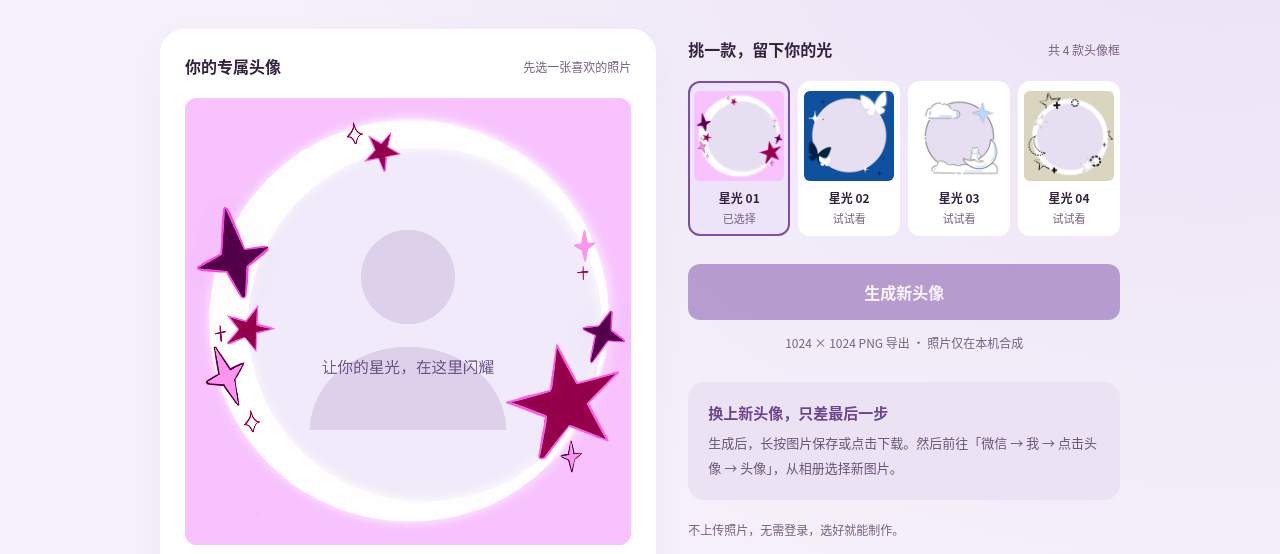
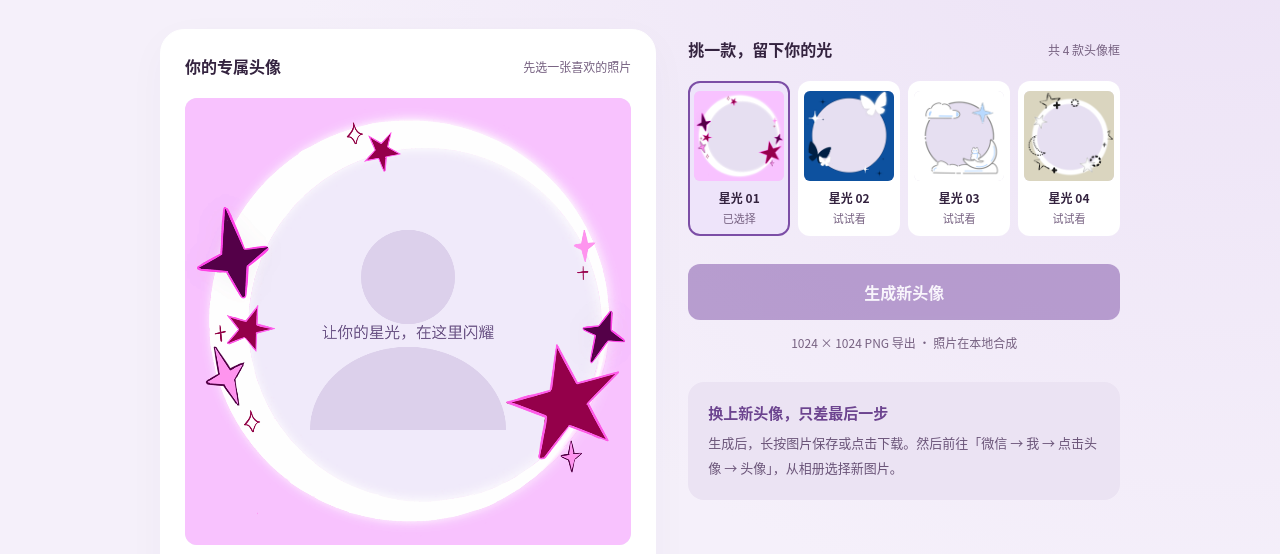
Before and after one commit to kxd23/Frame_chage_website, a plain HTML site: page index.html in a window 1280 px wide. Shown: the part 193-747 px from the top of the page. Drawn offline with Linux system fonts and the light colour scheme.

Commit message:
fix:modify some text positions

```diff
--- a/app.js
+++ b/app.js
@@ -70,7 +70,7 @@ function draw() {
     context.fillStyle = '#6c5586';
     context.textAlign = 'center';
     context.font = '36px "Microsoft YaHei", sans-serif';
-    context.fillText('让你的星光，在这里闪耀', 512, 630);
+    context.fillText('让你的星光，在这里闪耀', 512, 550);
   }
   if (frame) context.drawImage(frame, 0, 0, SIZE, SIZE);
 }
--- a/index.html
+++ b/index.html
@@ -39,10 +39,9 @@
           <button class="frame-option" data-frame="4" aria-pressed="false" aria-label="星光 04" disabled><img src="./assets/frames/thumb-4.png" alt="" width="192" height="192"><span>星光 04</span><small>试试看</small></button>
         </div>
         <button id="generate" class="primary" disabled>生成新头像</button>
-        <p class="save-caption">1024 × 1024 PNG 导出 · 照片仅在本机合成</p>
+        <p class="save-caption">1024 × 1024 PNG 导出 · 照片在本地合成</p>
         <p id="status" class="status" role="status" aria-live="polite"></p>
         <div class="tips"><h2>换上新头像，只差最后一步</h2><p>生成后，长按图片保存或点击下载。然后前往「微信 → 我 → 点击头像 → 头像」，从相册选择新图片。</p></div>
-        <p class="local-note">不上传照片，无需登录，选好就能制作。</p>
       </section>
     </div>
     <footer><button id="privacy" class="text-button">隐私说明</button><span aria-hidden="true">·</span><button id="share" class="text-button">复制链接，邀请朋友</button></footer>
```
